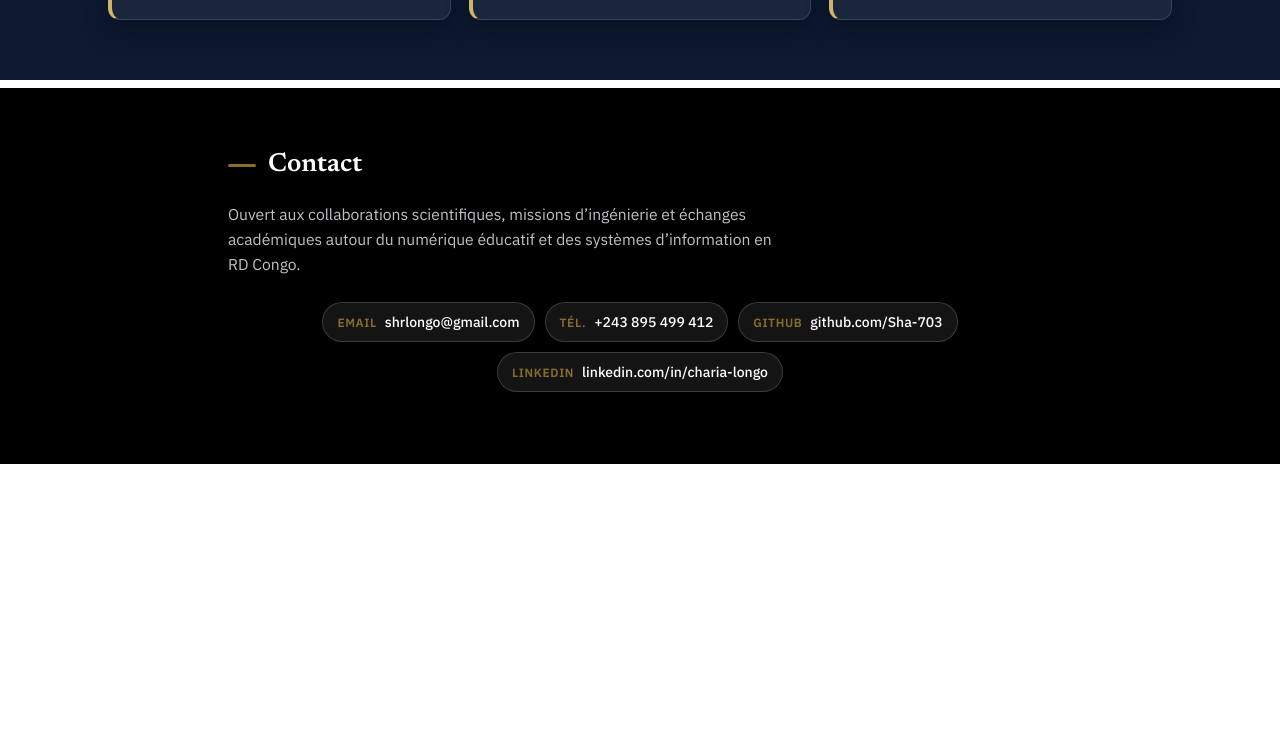
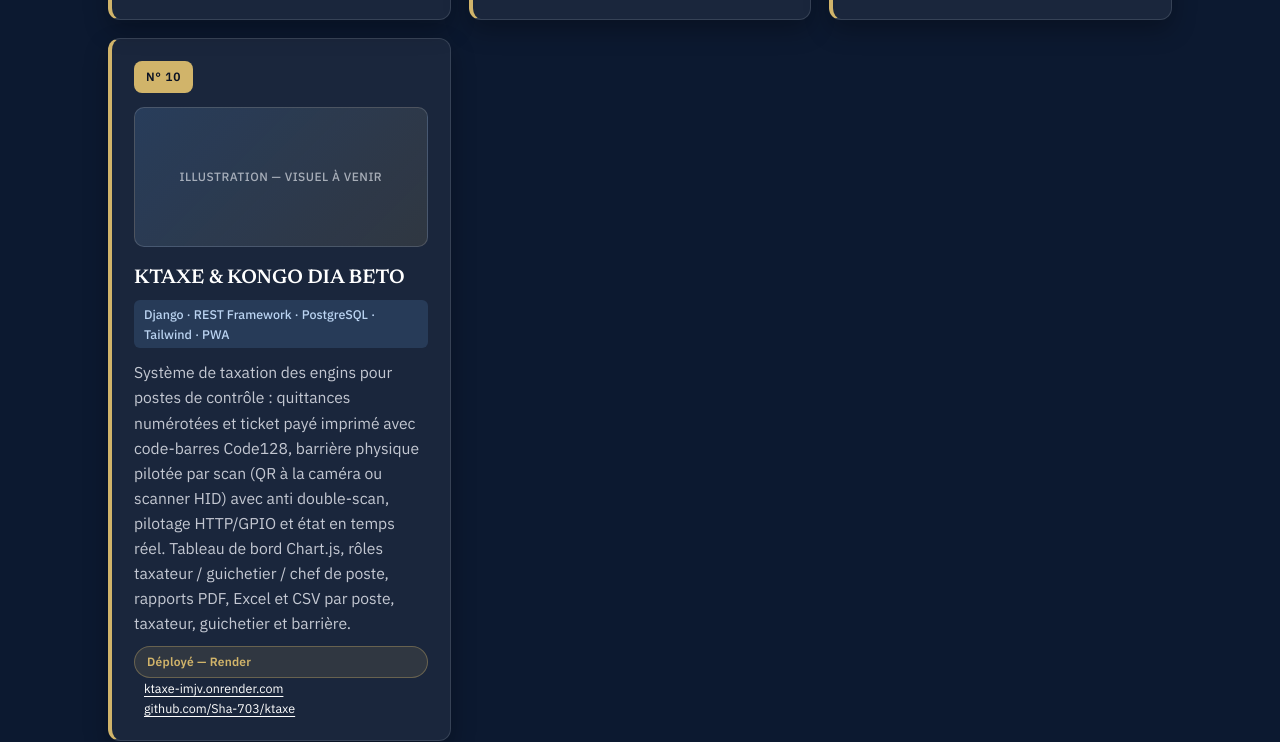
Before and after one commit to Sha-703/portfolio, a plain HTML site: page index.html in a window 1280 px wide. Shown: the part 4629-5371 px from the top of the page. Before the commit the page ends 5093 px from the top, so only its background shows below. Drawn offline with Linux system fonts and the light colour scheme.

Commit message:
portfolio: ajoute la fiche KTAXE / Kongo Dia Beto (N 10)

```diff
--- a/index.html
+++ b/index.html
@@ -984,6 +984,19 @@
         <span class="entry-status">Recherche académique</span>
       </div>
     </div>
+
+    <div class="entry">
+      <div class="entry-num">N° 10</div>
+      <div>
+        <div class="entry-shot">Illustration — visuel à venir</div>
+        <h3 class="entry-title">KTAXE &amp; KONGO DIA BETO</h3>
+        <p class="entry-stack">Django · REST Framework · PostgreSQL · Tailwind · PWA</p>
+        <p class="entry-desc">Système de taxation des engins pour postes de contrôle : quittances numérotées et ticket payé imprimé avec code-barres Code128, barrière physique pilotée par scan (QR à la caméra ou scanner HID) avec anti double-scan, pilotage HTTP/GPIO et état en temps réel. Tableau de bord Chart.js, rôles taxateur / guichetier / chef de poste, rapports PDF, Excel et CSV par poste, taxateur, guichetier et barrière.</p>
+        <span class="entry-status">Déployé — Render</span>
+        <a class="entry-link" href="https://ktaxe-imjv.onrender.com" target="_blank" rel="noopener">ktaxe-imjv.onrender.com</a>
+        <a class="entry-link" href="https://github.com/Sha-703/ktaxe" target="_blank" rel="noopener">github.com/Sha-703/ktaxe</a>
+      </div>
+    </div>
     </div>
 
   </div>
```
Also changed, not shown: portfolio.html (+13 -0 lines).
